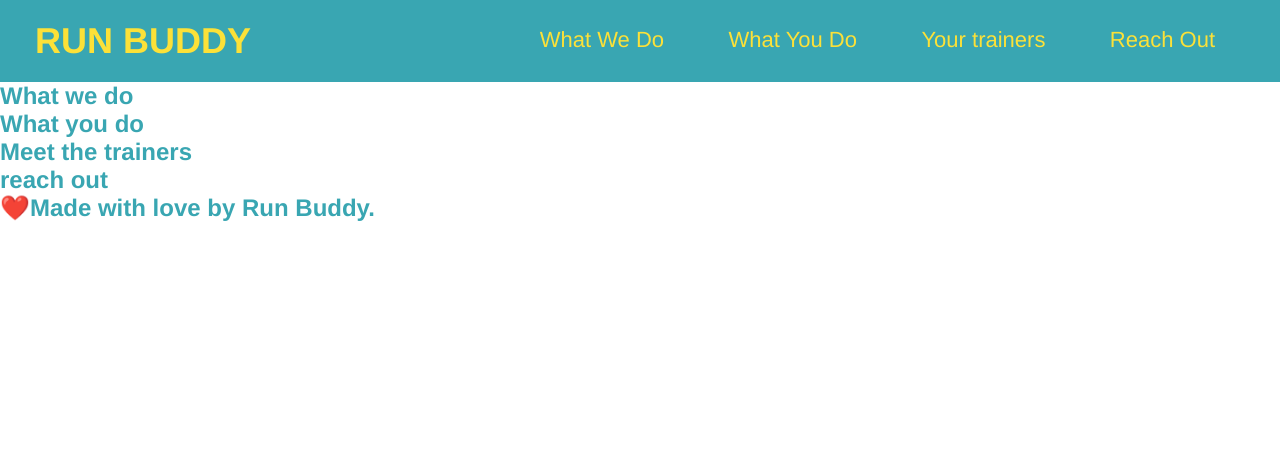
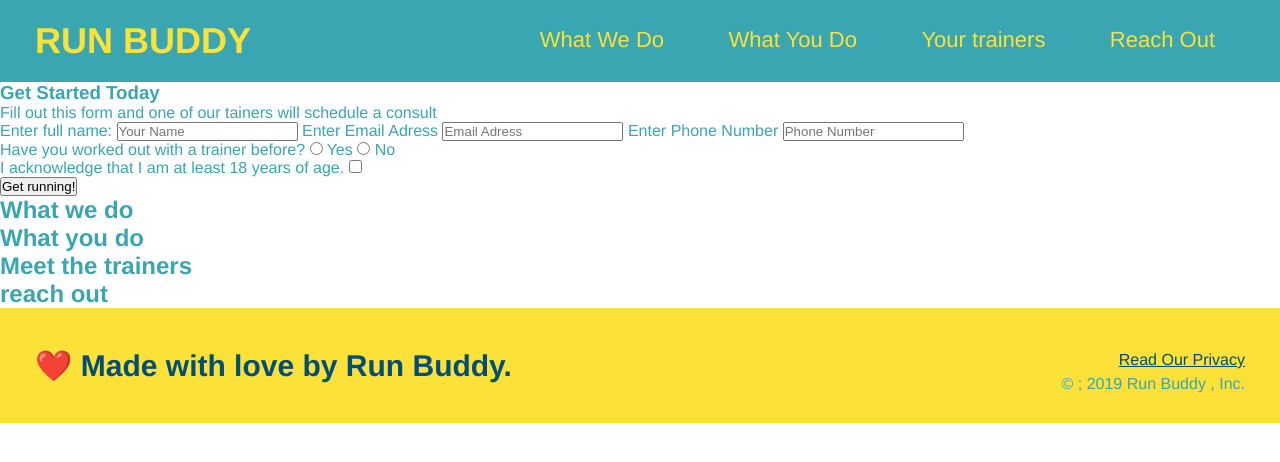
Before and after one commit to Borishabimana773/run-buddy, a plain HTML site: page index.html in a window 1280 px wide. Drawn offline with Linux system fonts and the light colour scheme.

Commit message:
Adding hero to the website

```diff
--- a/assets/css/style.css
+++ b/assets/css/style.css
@@ -1,10 +1,10 @@
 * {
   margin: 0;
   padding: 0;
+  box-sizing: border-box;
 }
 
 body {
-    font-family: Helvetica, Arial, sans-serif;
  /* more on this crazy alphanumerical value in a munite! */
  color: #39a6b2;
  font-family: Helvetica, Arial, sans-serif;
@@ -43,3 +43,26 @@ header h1 {
     font-weight: lighter;
     font-size: 22px;
   }
+
+  footer {
+    background: #fce138;
+    width: 100%;
+    padding: 40px 35px;
+  }
+
+  footer h2 {
+    display: inline;
+    color: #024e76;
+    font-size: 30px;
+    margin: 0;
+  }
+
+  footer div {
+    float: right;
+    line-height: 1.5;
+    text-align: right;
+  }
+
+  footer a {
+    color: #024e76;
+  }
--- a/index.html
+++ b/index.html
@@ -1,6 +1,6 @@
 <!DOCTYPE html>
 <html lang="en">
-    <head>
+     <head>
         <meta charset="UTF-8"/>
         <title>RUN BUDDY</title>
         <link rel="stylesheet" href="./assets/css/style.css" />
@@ -32,10 +32,39 @@
                 </ul>
             </nav>
         </header>
-
-        <!-- hero/jumbotron-->
+                <!-- hero/jumbotron-->
         <section>
+           <div>
+               <h3>Get Started Today</h3>
+               <p>Fill out this form and one of our tainers will schedule a consult</p>
+          <!-- Add form element -->
+            <form>
+                <label for="name">Enter full name:</label>
+                <input type="text" placeholder="Your Name" name="name" id="name" />
+                <label for="email">Enter Email Adress</label>
+                <input type="text" placeholder="Email Adress" name="email" id="email" />
+                <lable for="phone number">Enter Phone Number</lable>
+                <input type="text" placeholder="Phone Number" name="Phone" id="phone" />
+                <p>
+                    Have you worked out with a trainer before?
+                    <input type="radio" name="trainer-confirm" id="trainer-yes" />
+                    <label for="trainer-yes">Yes</label>
+                    <input type="radio" name="trainer-confiem" id="trainer-no" />
+                    <label for="trainer-no">No</label>
+                </p>
+                <p>
+                    <label for="checkbox" >
+                        I acknowledge that I am at least 18 years of age.
+                    </label>
+                    <input type="checkbox" name="age-confirm" id="checkbox" />
+                </p>
+                <button type="submit">
+                    Get running!
+                </button>
+            </form>
+            </div>
         </section>
+        <!-- end hero -->
 
         <!--"what we do" section-->
         <section>
@@ -59,7 +88,11 @@
 
 
         <footer>
-            <h2>❤️Made with love by Run Buddy.</h2>
+            <h2> <span style="font-weight: 100;">❤️</span> Made with love by Run Buddy.</h2>
+            <div>
+                <a href="#">Read Our Privacy</a><br />
+                &copy ; 2019 Run Buddy , Inc.
+            </div>
         </footer>
     </body>
 </html>
```
